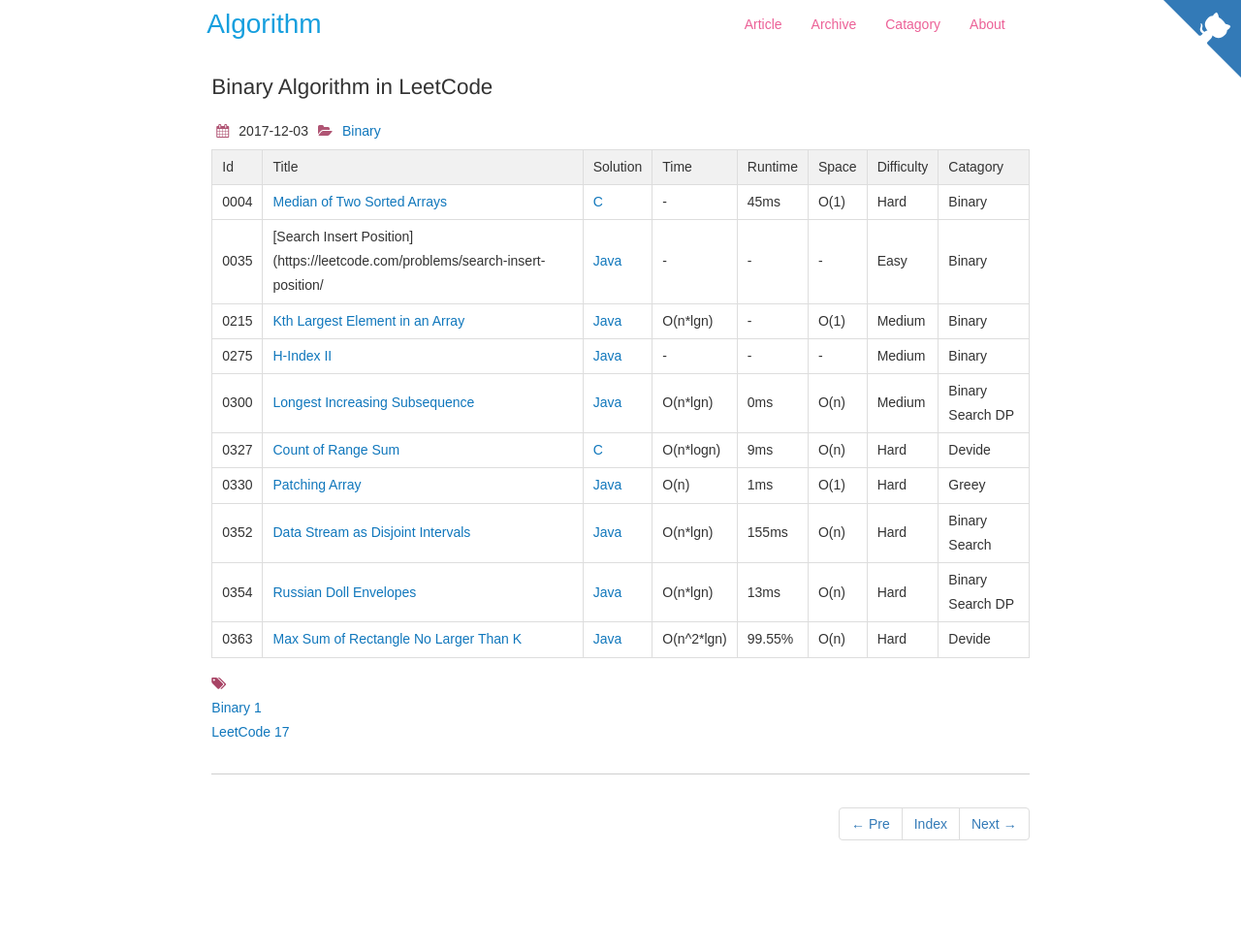
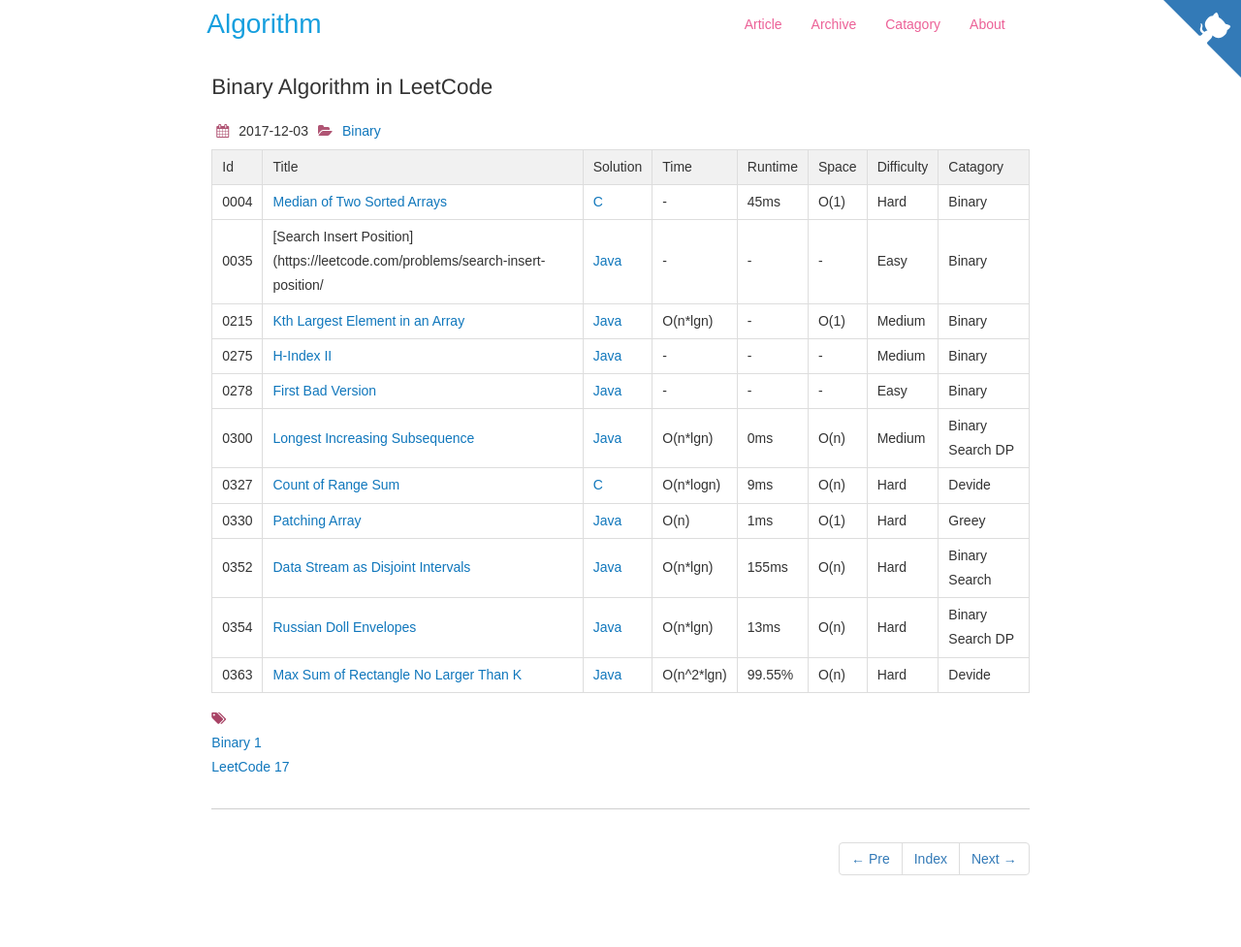
Before and after one commit to dunso/algorithm, a Jekyll site: the page built from docs/_posts/2017-12-03-Binary.md, in a window 1280 px wide. Shown: the whole page at 97% size. Built offline with Jekyll 4.4.1, drawn with Linux system fonts in a browser that asks for light colours; nearby versions of some CDN libraries; before the commit the page ends 941 px from its top, so only the background shows below that.

Commit message:
Add index of LeetCode0278.java to docs

```diff
--- a/docs/_posts/2017-12-03-Binary.md
+++ b/docs/_posts/2017-12-03-Binary.md
@@ -16,6 +16,7 @@
 |0035|[Search Insert Position](https://leetcode.com/problems/search-insert-position/| [Java](https://e.srl/leetcode-35/) |-|-|-|  Easy |Binary|
 |0215|[Kth Largest Element in an Array](https://leetcode.com/problems/kth-largest-element-in-an-array) | [Java](https://e.srl/leetcode-215/) | O(n\*lgn) |-| O(1)  |  Medium |Binary|
 |0275|[H-Index II](https://leetcode.com/problems/h-index-ii/) | [Java](https://e.srl/leetcode-275/) |-|-|-|  Medium |Binary|
+|0278|[First Bad Version](https://leetcode.com/problems/first-bad-version/) | [Java](https://e.srl/leetcode-278/) |-|-|-|  Easy |Binary|
 |0300|[Longest Increasing Subsequence](https://leetcode.com/problems/longest-increasing-subsequence) | [Java](https://e.srl/leetcode-300/)  | O(n\*lgn) |0ms| O(n)  |  Medium |Binary Search DP|
 |0327|[Count of Range Sum](https://leetcode.com/problems/count-of-range-sum) | [C](https://e.srl/leetcode-327/)  | O(n\*logn) |9ms| O(n)  |  Hard |Devide|
 |0330|[Patching Array](https://leetcode.com/problems/patching-array) | [Java](https://e.srl/leetcode-330/)  | O(n) |1ms| O(1)  |  Hard |Greey|
```
